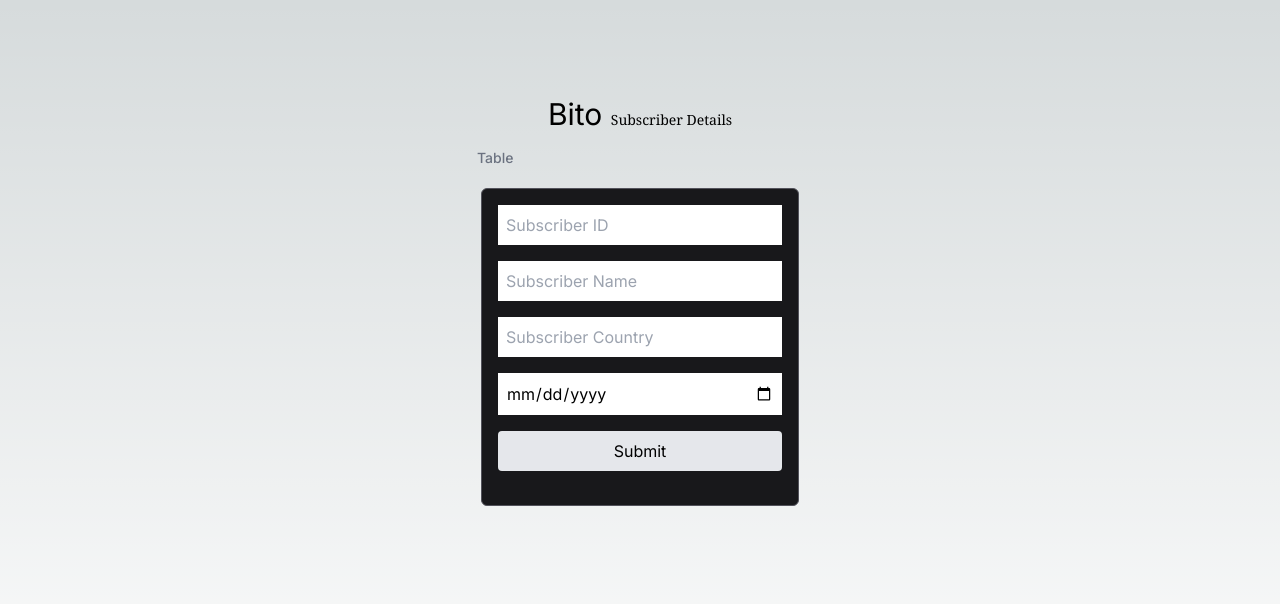
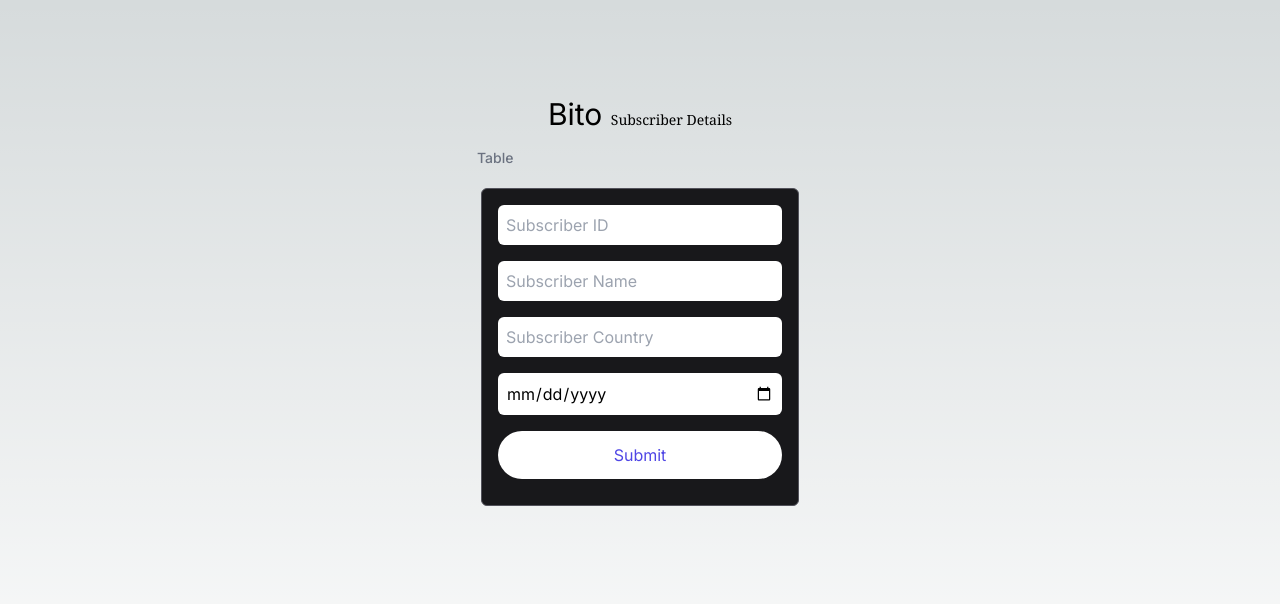
Before and after one commit to Ankitchaudhary810/Bito, a Next.js app in the folder client/: page / in a window 1280 px wide. Shown: the top 604 px of the page. Built offline with nearby package versions, Linux system fonts and the light colour scheme.

Commit message:
Added Card to show 3 tabs

```diff
--- a/client/app/page.tsx
+++ b/client/app/page.tsx
@@ -75,7 +75,7 @@
             className=" min-h-[300px] min-w-[300px] rounded-md  text-black flex  flex-col "
           >
             <input
-              className="p-2 m-2"
+              className="p-2 m-2 rounded-md active:outline-orange-600"
               type="text"
               value={subscriberId}
               onChange={(e) => setSubscriberId(e.target.value)}
@@ -83,7 +83,7 @@
               required
             />
             <input
-              className="p-2 m-2"
+              className="p-2 m-2 rounded-md"
               type="text"
               value={subscriberName}
               onChange={(e) => setSubscriberName(e.target.value)}
@@ -91,7 +91,7 @@
               required
             />
             <input
-              className="p-2 m-2"
+              className="p-2 m-2 rounded-md"
               type="text"
               value={subscriberCountry}
               onChange={(e) => setSubscriberCountry(e.target.value)}
@@ -99,7 +99,7 @@
               required
             />
             <input
-              className="p-2 m-2"
+              className="p-2 m-2 rounded-md"
               type="date"
               value={subscriptionDate}
               onChange={(e) => setSubscriptionDate(e.target.value)}
@@ -107,7 +107,7 @@
               required
             />
             <button
-              className="p-2 m-2 bg-gray-200 hover:bg-gray-300 rounded"
+              className="p-2 m-2 bg-white px-8 py-3 text-indigo-600 hover:bg-transparent hover:text-white focus:outline-none focus:ring active:bg-white/90 hover:bg-indigo-600 rounded-full"
               type="submit"
               disabled={loading}
             >
--- a/client/app/table/page.tsx
+++ b/client/app/table/page.tsx
@@ -107,6 +107,17 @@
           )}
         </div>
       </div>
+      <div className="m-3 p-3 grid grid-cols-12 justify-between gap-3 h-[200px] w-[940px]">
+        <div className="col-span-4 justify-center bg-zinc-950 h-[100px] rounded-md p-2 border border-slate-700 border-dashed border-l-purple-600">
+          <p className="font-bold">Total Subscriber Count</p>
+        </div>
+        <div className="col-span-4 justify-center bg-zinc-950 h-[100px] rounded-md p-2 border border-slate-700 border-dashed border-l-purple-600">
+          <p className="font-bold">Subscriber Longest Duration </p>
+        </div>
+        <div className="col-span-4 justify-center bg-zinc-950 h-[100px] rounded-md p-2 border border-slate-700 border-dashed border-l-purple-600">
+          <p className="font-bold">Country with Most Subscribers </p>
+        </div>
+      </div>
     </main>
   );
 };
```
